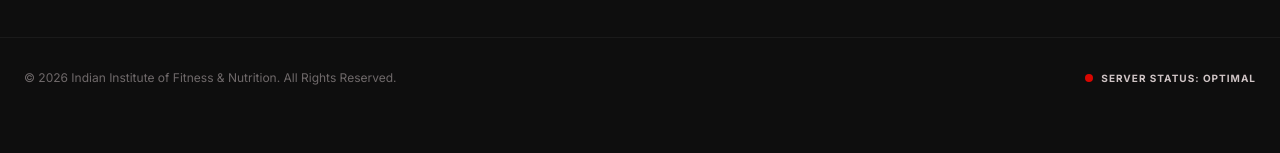
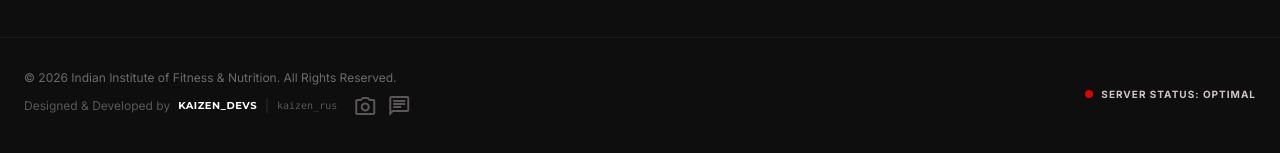
Before and after one commit to Rustam-xx7/IIFN, a Next.js app: page /contact in a window 1280 px wide. Shown: the part 2019-2172 px from the top of the page. Built offline with nearby package versions, Linux system fonts and the light colour scheme; no server answers.

Commit message:
UI fixes

```diff
--- a/src/app/courses/page.js
+++ b/src/app/courses/page.js
@@ -320,7 +320,7 @@ export default function Courses() {
               {[
                 { icon: "book", title: "Study Material", desc: "Comprehensive IIFN proprietary research papers and textbooks." },
                 { icon: "workspace_premium", title: "Dual Certifications", desc: "Dual certifications recognized globally for your professional career." },
-                { icon: "badge", title: "ID Card", desc: "Official IIFN ID Card will delivered to your address for verification." },
+                { icon: "badge", title: "ID Card", desc: "Official IIFN ID Card will delivered to your address." },
                 { icon: "description", title: "Official Marksheet", desc: "Detailed performance breakdown of your theoretical and practical scores." },
                 { icon: "support_agent", title: "Faculty Access", desc: "Direct mentorship from high-performance athletic coaches." },
                 { icon: "work", title: "Placement Portal", desc: "Access to our network of elite fitness clubs and sports organizations." }
--- a/src/app/dietition/page.js
+++ b/src/app/dietition/page.js
@@ -127,7 +127,7 @@ export default function Dietitian() {
               {/* Cert 1 */}
               <div className="glass-panel p-8 text-center transition-all hover:-translate-y-2 rounded duration-300">
                 <span className="material-symbols-outlined text-[48px] text-secondary-container mb-4">verified</span>
-                <h3 className="font-display font-bold text-lg uppercase text-white mb-2">NFNA CERTIFIED</h3>
+                <h3 className="font-display font-bold text-lg uppercase text-white mb-2">IIFN CERTIFIED</h3>
                 <p className="font-body text-xs text-on-surface-variant mb-6">Master Practitioner in Fitness &amp; Nutrition Sciences.</p>
                 <div className="inline-block px-4 py-1.5 bg-white/5 border border-white/10 rounded-full text-[9px] font-body font-bold tracking-widest text-[#ffb4a8] uppercase">
                   License #99283-NF
--- a/src/app/gym/page.js
+++ b/src/app/gym/page.js
@@ -265,6 +265,15 @@ export default function GymPage() {
                 className="border-2 border-white text-white px-10 py-4 font-body font-bold text-xs uppercase tracking-widest text-center hover:bg-white hover:text-black transition-all"
               >
                 EXPLORE GYM PLANS
+              </a>
+              <a
+                href="https://www.instagram.com/jewelfitness.gym?igsh=MWRlN292eGhheThyYg=="
+                target="_blank"
+                rel="noopener noreferrer"
+                className="flex items-center justify-center gap-2 border-2 border-white/20 text-white px-10 py-4 font-body font-bold text-xs uppercase tracking-widest text-center hover:bg-white hover:text-black transition-all"
+              >
+                <span className="material-symbols-outlined text-sm">photo_camera</span>
+                INSTAGRAM
               </a>
             </div>
           </div>
--- a/src/app/page.js
+++ b/src/app/page.js
@@ -443,7 +443,7 @@ export default function Home() {
       </section>
 
       {/* Certificate Verification Section */}
-      <section className="py-20 bg-[#111111] relative overflow-hidden border-t border-white/5">
+      <section className="py-20 bg-[#111111] relative overflow-hidden border-t border-white/5" id="verify-your-certificate">
         <div className="absolute top-0 right-0 w-96 h-96 bg-secondary-container/5 rounded-full blur-[120px] pointer-events-none"></div>
         <div className="px-6 max-w-screen-xl mx-auto relative z-10">
           <div className="bg-surface-container-lowest border border-white/5 p-8 md:p-12 flex flex-col lg:flex-row items-center justify-between gap-8 rounded relative overflow-hidden">
--- a/src/components/Footer.jsx
+++ b/src/components/Footer.jsx
@@ -158,9 +158,38 @@ export default function Footer() {
       </div>
 
       <div className="mt-16 pt-8 border-t border-white/5 text-center px-6 flex flex-col sm:flex-row justify-between items-center gap-4 max-w-7xl mx-auto">
-        <p className="font-body text-xs text-on-surface-variant/50">
-          © 2026 Indian Institute of Fitness & Nutrition. All Rights Reserved.
-        </p>
+        <div className="flex flex-col items-center sm:items-start gap-2">
+          <p className="font-body text-xs text-on-surface-variant/50">
+            © 2026 Indian Institute of Fitness & Nutrition. All Rights Reserved.
+          </p>
+          <div className="flex items-center gap-2 text-xs text-on-surface-variant/40 font-body">
+            <span>Designed & Developed by</span>
+            <span className="font-bold text-white font-display text-[10px] uppercase tracking-wider">Kaizen_devs</span>
+            <span className="text-on-surface-variant/20">|</span>
+            <span className="text-[10px] font-mono">kaizen_rus</span>
+            <div className="flex items-center gap-2.5 ml-2">
+              <a
+                href="https://www.instagram.com/kaizen_rus?igsh=cnR0YWlkb2dtdnE0"
+                target="_blank"
+                rel="noopener noreferrer"
+                className="text-on-surface-variant/40 hover:text-[#e1306c] transition-colors flex items-center"
+                title="Instagram"
+              >
+                <span className="material-symbols-outlined text-xs">photo_camera</span>
+              </a>
+              <a
+                href="https://wa.me/919641682925"
+                target="_blank"
+                rel="noopener noreferrer"
+                className="text-on-surface-variant/40 hover:text-[#25d366] transition-colors flex items-center"
+                title="WhatsApp"
+              >
+                <span className="material-symbols-outlined text-xs">chat</span>
+              </a>
+            </div>
+          </div>
+        </div>
+
         <div className="flex items-center gap-2">
           <div className="w-2 h-2 rounded-full bg-secondary-container animate-pulse"></div>
           <span className="text-[10px] uppercase font-bold tracking-widest text-on-surface-variant">Server Status: Optimal</span>
--- a/src/components/Navbar.jsx
+++ b/src/components/Navbar.jsx
@@ -42,6 +42,7 @@ export default function Navbar() {
     { name: "Dietitian", path: "/dietition" },
     { name: "About Us", path: "/about" },
     { name: "Contact", path: "/contact" },
+    { name: "Verify your Certificate", path: "/#verify-your-certificate" },
   ];
 
   const links =
```
